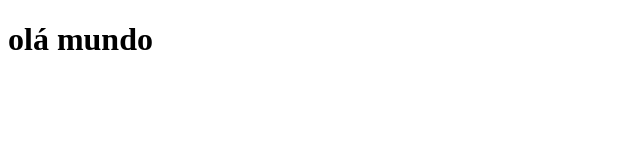
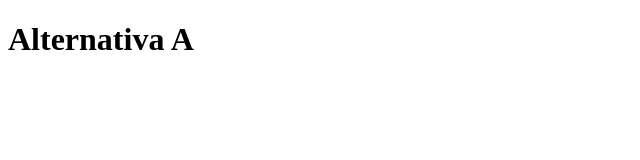
Before and after one commit to Brandoon001/git-aula-1, a plain HTML site: page index.html in a window 1280 px wide. Shown: the whole page, without its empty margins (0-640 px from the left). Drawn offline with Linux system fonts and the light colour scheme.

Commit message:
uma nova versao

```diff
--- a/index.html
+++ b/index.html
@@ -6,6 +6,6 @@
     <title>Git - aula1</title>
 </head>
 <body>
-    <h1>olá mundo</h1>
+    <h1>Alternativa A</h1>
 </body>
 </html>
```
